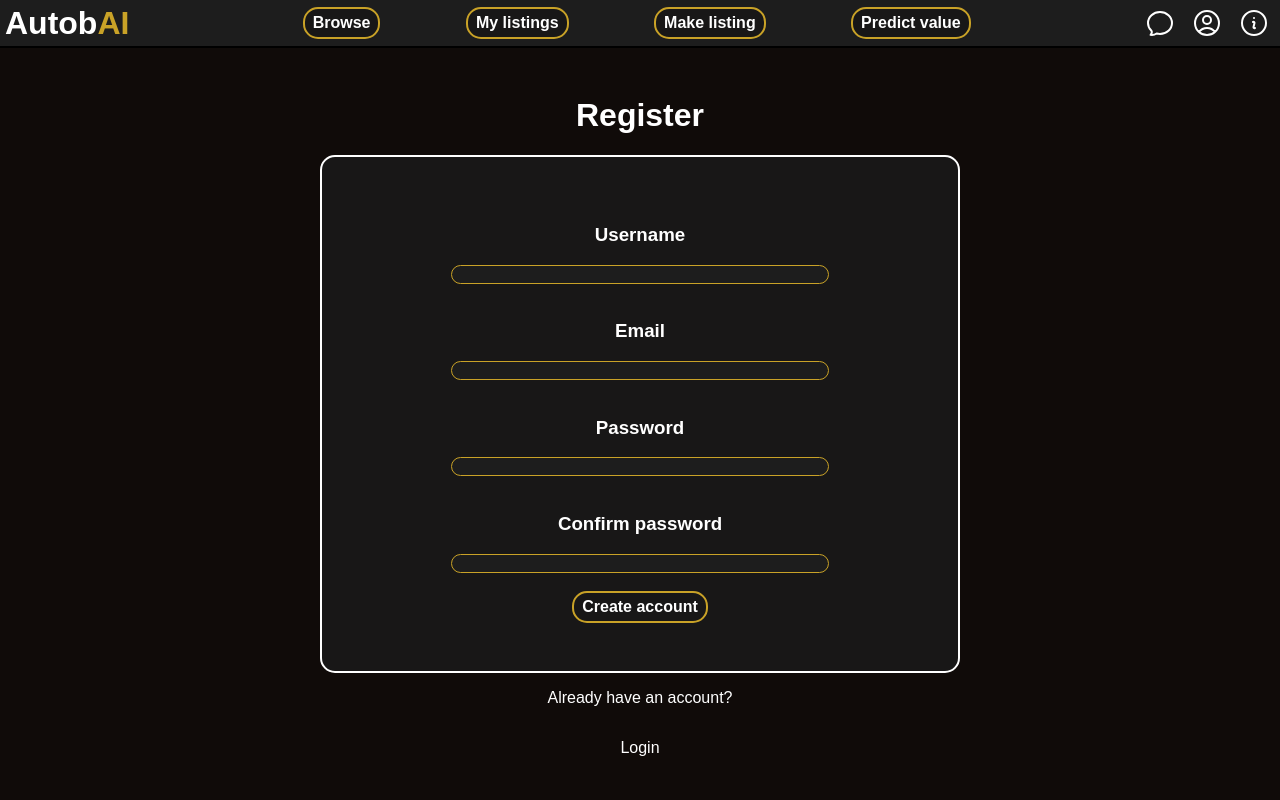
After one commit to dragos-vs07/AutobAI, a Flask app: page /regp in a window 1280 px wide. The commit adds this page. Run offline with Flask 3, Linux system fonts and the light colour scheme; the visitor is signed in with stand-in values (Sample User, id 1); parts of the project's set-up code (start-up, migrations or seed data) failed here and were passed over.

Commit message:
seeded the CarMake and CarModel tables with the cleaned up car data , imeplemented authentification

```diff
--- a/app.py
+++ b/app.py
@@ -1,5 +1,7 @@
-from flask import Flask , render_template
+from flask import Flask , render_template , session , request , flash , redirect , url_for
 from extensions import db , migrate
+import pandas as pd
+from werkzeug.security import generate_password_hash , check_password_hash
 
 app = Flask(__name__)
 app.config.from_object("config.Config")
@@ -17,5 +19,105 @@ def load_home():
 def load_general_page():
       return render_template("general_page.html")
 
+@app.route("/mklistp")
+def load_make_listing_page():
+    return render_template("make_listing_page.html")
+
+@app.route("/predictp")
+def load_predict_page():
+    return render_template("predict_page.html")
+
+@app.route("/regp")
+def load_register_page():
+    return render_template("register_page.html")
+
+@app.route("/loginp")
+def load_login_page():
+    return render_template("login_page.html")
+
+@app.route("/accountp")
+def load_account_page():
+    return render_template("account_page.html")
+
+@app.route("/infop")
+def load_information_page():
+          return render_template("information_page.html")
+
+@app.route("/submit_registration" , methods = ["POST"])
+def register_account():
+
+     username = request.form.get("username","")
+     email = request.form.get("email","")
+     password = request.form.get("password","")
+     cpassword = request.form.get("cpassword","")
+
+     if not username or not email or not password or not cpassword:
+          flash("Please fill in all the fields")
+          return(redirect(url_for("load_register_page")))
+
+     if any(char.isspace() for char in username) or any(char.isspace() for char in email) or any(char.isspace() for char in password) or any(char.isspace() for char in cpassword):
+      flash("No whitespaces allowed in input")
+      return(redirect(url_for("load_register_page")))
+
+     if len(username) < 5 or len(password) < 5 or len(email) < 5 or len(cpassword) < 5:
+           flash("All inputs must have at least 5 characters")
+           return(redirect(url_for("load_register_page")))
+
+     if User.query.filter_by(username = username).first() :
+           flash("Account with entered username already registered" , "nuquser")
+           return(redirect(url_for("load_register_page")))
+
+     if User.query.filter_by(email = email).first() :
+                flash("Account with entered email already registered" , "nuqemail")
+                return(redirect(url_for("load_register_page")))
+
+     if password != cpassword:
+           flash("Confirmed password not the same" , "dpass")
+           return(redirect(url_for("load_register_page")))
+
+     db.session.add(User(
+           username = username ,
+           email = email ,
+           password_hash = generate_password_hash(password)
+     ))
+
+     db.session.commit()
+
+     session["user_id"] = User.query.filter_by(username = username).first().id
+
+     return(redirect(url_for("load_register_page")))
+
+@app.route("/submit_login" , methods = ["POST"])
+def login_user():
+      ue = request.form.get("username_or_email")
+      input_password = request.form.get("password")
+
+      if not ue:
+            flash("Must input username or email")
+            return(redirect(url_for("load_login_page")))
+
+      if not input_password:
+            flash("Must input password")
+            return(redirect(url_for("load_login_page")))
+
+      user = User.query.filter_by(username = ue).first()
+
+      if not user:
+        user = User.query.filter_by(email = ue).first()
+
+      if not user:
+           flash("Login data incorrect")
+           return(redirect(url_for("load_login_page")))
+
+      if check_password_hash( user.password_hash , input_password ):
+            session["user_id"] = user.id
+            return(redirect(url_for("load_general_page")))
+      else:
+           flash("Login data incorrect")
+           return(redirect(url_for("load_login_page")))
+
+
+
+
 if __name__ == "__main__":
         app.run()
--- a/static/CSS/main_template.css
+++ b/static/CSS/main_template.css
@@ -10,13 +10,19 @@ body{
 }
 
 #btn_area{
+    flex-shrink: 0;
     gap: 10%;
     flex: 1;
     display: flex;
     justify-content: center;
+    align-items: center ;
+    container-type: inline-size;
+    overflow: hidden;
+    min-width: 0;
 }
 
 #pic_area {
+    flex-shrink: 0;
     padding-right: 10px;
     display: flex;
     justify-content: flex-end;
@@ -24,19 +30,25 @@ body{
 }
 
 .upper_nav_bar{
+    flex-shrink: 0;
+    container-type: inline-size;
     padding-left: 5px;
     display: flex;
     align-items: center;
     gap: 5rem;
     width: 100%;
-    height: 7vh;
+    height: 3rem;
     border-bottom: 2px  solid  black;
     background-color:rgb(29, 29, 29);
 }
 .btn{
-    transition: background-color 0.3s ease;
+    flex-shrink: 0;
+    height: 2rem;
     padding: 8px;
     color: white;
+    display: flex;
+    align-items: center;
+    font-size: 1rem;
     font-weight: bold;
     border-radius: 15px;
     cursor: pointer;
@@ -44,12 +56,13 @@ body{
     border: 2px  solid  #c9a227;
 }
 .btn:hover{
+    transition: background-color 0.3s ease;
     background-color: rgb(68, 65, 65);
 }
 .pic{
     cursor: pointer;
     width: 2rem;
-    height: 30%;
+    height: 100%;
     color: white;
 }
 #logo{
--- /dev/null
+++ b/static/CSS/register_page.css
@@ -0,0 +1,38 @@
+html , body{
+    color: white;
+    height: 100%;
+    margin: 0;
+}
+body{
+  display: flex;
+  flex-direction: column;
+}
+.content{
+    display: flex;
+    flex: 1;
+    flex-direction: column;
+    justify-content: center;
+    align-items: center;
+}
+.reg_form{
+    padding: 3rem;
+    border-radius: 15px;
+    background-color: rgb(24, 23, 23);
+    border: 2px solid  white;
+    width: 50%;
+    display: flex;
+    flex-direction: column;
+    justify-content: center;
+    align-items: center;
+}
+#login_txt{
+    cursor: pointer;
+}
+.input_box{
+    width: 70%;
+    border-radius: 10px;
+    background-color:rgb(29, 29, 29);
+    border: 1px solid #c9a227;
+    color: white;
+    padding-left: 6px;
+}
--- a/templates/main_template.html
+++ b/templates/main_template.html
@@ -21,26 +21,41 @@
 
                 <div id ="btn_area">
 
-                     <button class ="btn">Browse</button>
+                    <button class ="btn" onclick = "window.location.href='/genp'">Browse</button>
+
+                    {% if session.get("user_id") %}
 
                     <button class ="btn">My listings</button>
 
-                    <button class ="btn">Predict value</button>
+                    {% endif %}
+
+                    <button class ="btn" onclick = "window.location.href='/mklistp'">Make listing</button>
+
+                    <button class ="btn" onclick = "window.location.href='/predictp'">Predict value</button>
+
 
                 </div>
 
                 <div id ="pic_area">
 
-                    <svg id = "chatpic" class = "pic" xmlns="http://www.w3.org/2000/svg" fill="none" viewBox="0 0 24 24" stroke-width="1.5" stroke="currentColor" class="size-6">
+                    {% if not session.get("user_id") %}
+                        <button class ="btn" onclick = "window.location.href='/regp'">Register</button>
+                        <button class ="btn" onclick = "window.location.href='/loginp'">Login</button>
+                    {% endif %}
+
+                    <svg id = "chatpic" class = "pic"  xmlns="http://www.w3.org/2000/svg" fill="none" viewBox="0 0 24 24" stroke-width="1.5" stroke="currentColor" class="size-6">
                     <path stroke-linecap="round" stroke-linejoin="round" d="M12 20.25c4.97 0 9-3.694 9-8.25s-4.03-8.25-9-8.25S3 7.444 3 12c0 2.104.859 4.023 2.273 5.48.432.447.74 1.04.586 1.641a4.483 4.483 0 0 1-.923 1.785A5.969 5.969 0 0 0 6 21c1.282 0 2.47-.402 3.445-1.087.81.22 1.668.337 2.555.337Z" />
                     </svg>
 
+                    {% if session.get("user_id") %}
 
-                    <svg id = "userpic" class = "pic" xmlns="http://www.w3.org/2000/svg" fill="none" viewBox="0 0 24 24" stroke-width="1.5" stroke="currentColor" class="size-6">
+                    <svg id = "userpic" class = "pic" onclick = "window.location.href='/accountp'" xmlns="http://www.w3.org/2000/svg" fill="none" viewBox="0 0 24 24" stroke-width="1.5" stroke="currentColor" class="size-6">
                     <path stroke-linecap="round" stroke-linejoin="round" d="M17.982 18.725A7.488 7.488 0 0 0 12 15.75a7.488 7.488 0 0 0-5.982 2.975m11.963 0a9 9 0 1 0-11.963 0m11.963 0A8.966 8.966 0 0 1 12 21a8.966 8.966 0 0 1-5.982-2.275M15 9.75a3 3 0 1 1-6 0 3 3 0 0 1 6 0Z" />
                     </svg>
 
-                    <svg id = "infopic" class = "pic" xmlns="http://www.w3.org/2000/svg" fill="none" viewBox="0 0 24 24" stroke-width="1.5" stroke="currentColor" class="size-6">
+                    {% endif %}
+
+                    <svg id = "infopic" class = "pic" onclick = "window.location.href='/infop'" xmlns="http://www.w3.org/2000/svg" fill="none" viewBox="0 0 24 24" stroke-width="1.5" stroke="currentColor" class="size-6">
                     <path stroke-linecap="round" stroke-linejoin="round" d="m11.25 11.25.041-.02a.75.75 0 0 1 1.063.852l-.708 2.836a.75.75 0 0 0 1.063.853l.041-.021M21 12a9 9 0 1 1-18 0 9 9 0 0 1 18 0Zm-9-3.75h.008v.008H12V8.25Z" />
                     </svg>
                 </div>
--- /dev/null
+++ b/templates/register_page.html
@@ -0,0 +1,48 @@
+{% extends "main_template.html" %}
+
+{% block head %}
+
+    <link rel = "stylesheet" href = "{{ url_for( 'static' , filename = 'CSS/register_page.css') }}" >
+
+{% endblock %}
+
+{% block content %}
+
+      <div class ="content">
+
+        <h1> Register</h1>
+                <form class ="reg_form" method = "POST" action = "/submit_registration">
+
+                    <h3>Username</h3>
+                    <input type="text" class ="input_box" name = "username" required required minlength="5" maxlength="20">
+
+                    <br>
+
+                    <h3>Email</h3>
+                    <input type="text" class ="input_box" name = "email" required >
+
+                    <br>
+
+                    <h3>Password</h3>
+                    <input type="password" class ="input_box" name = "password" required required minlength="5" maxlength="20">
+
+                    <br>
+
+                    <h3>Confirm password</h3>
+                    <input type="password" class ="input_box" name = "cpassword" required required minlength="5" maxlength="20">
+
+                    <br>
+
+                    <button type="submit" class ="btn">Create account</button>
+
+                    {% for m in get_flashed_messages() %}
+                        <br>
+                        <p style="color:rgb(139, 0, 0)">{{m}}</p>
+                    {% endfor %}
+                </form>
+            <p>Already have an account?</p>
+            <p onclick = "window.location.href='/loginp'" id ="login_txt">Login</p>
+
+    </div>
+
+{% endblock %}
```
Also changed, not shown: static/CSS/login_page.css (added, +36 -0 lines), templates/login_page.html (added, +35 -0 lines), static/JavaScript/register_page.js (added).
